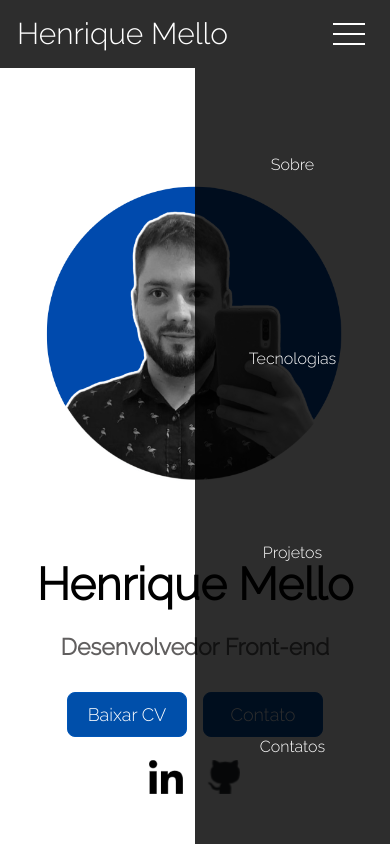
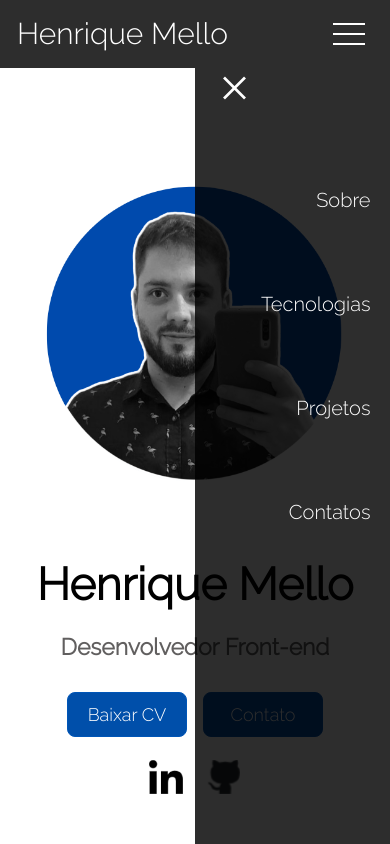
Before and after one commit to Henriquedemello/Henriquedemello.github.io, a plain HTML site: page index.html in a window 390 px wide. Both pictures are taken after a click on the element 349 px from the left and 33 px from the top of the page. Shown: the top 844 px of the page. Drawn offline with nearby package versions, Linux system fonts and the light colour scheme.

Commit message:
commit mobile menu
alterações no visual do menu para tablets e móveis

```diff
--- a/index.html
+++ b/index.html
@@ -38,6 +38,9 @@
       <div class="menu-mobile-links">
         <div class="menu-mobile-list">
         <ul class="nav-links-mobile">
+          <li><span class="material-symbols-outlined">
+            close
+            </span></li>
           <li><a href="#sobre">Sobre</a></li>
           <li><a href="#tecnologias">Tecnologias</a></li>
           <li><a href="#projetos">Projetos</a></li>
--- a/index.js
+++ b/index.js
@@ -8,4 +8,7 @@ function menuShow() {
   } else {
     menuMobile.classList.add("open");
   }
+  menuMobile.addEventListener("click", () => {
+    menuMobile.classList.remove("open");
+  });
 }
--- a/style.css
+++ b/style.css
@@ -663,7 +663,36 @@ a:hover {
     display: flex;
     flex-direction: column;
     align-items: center;
-    justify-content: space-around;
+    justify-content: flex-start;
+    width: 80%;
+    gap: 5rem;
+  }
+  .nav-links-mobile li {
+    width: 100%;
+    display: flex;
+    justify-content: flex-end;
+    font-size: 20px;
+  }
+  .nav-links-mobile a {
+    width: 100%;
+    display: flex;
+    justify-content: flex-end;
+  }
+  .nav-links-mobile a:hover {
+    color: #0077ff;
+  }
+
+  .nav-links-mobile span {
+    width: 100%;
+    height: 100%;
+    display: flex;
+    justify-content: flex-start;
+    color: #ffffff;
+    font-size: 40px;
+    cursor: pointer;
+  }
+  .nav-links-mobile span:hover {
+    color: #0077ff;
   }
 
   .mobile-menu {
```
